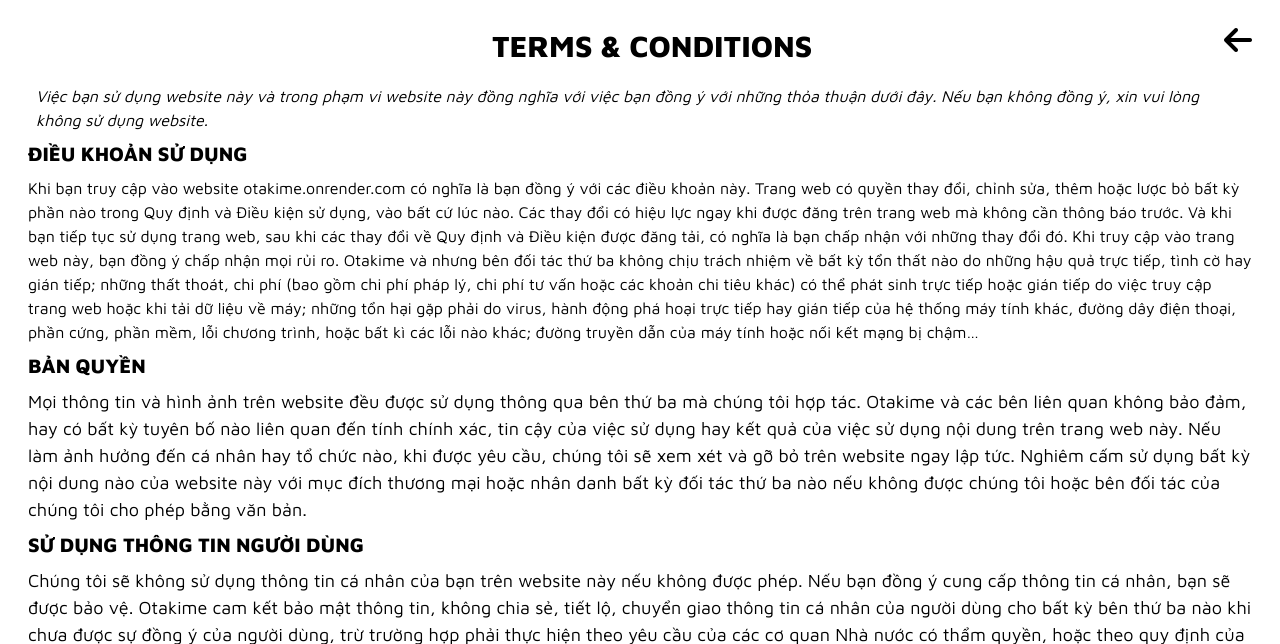
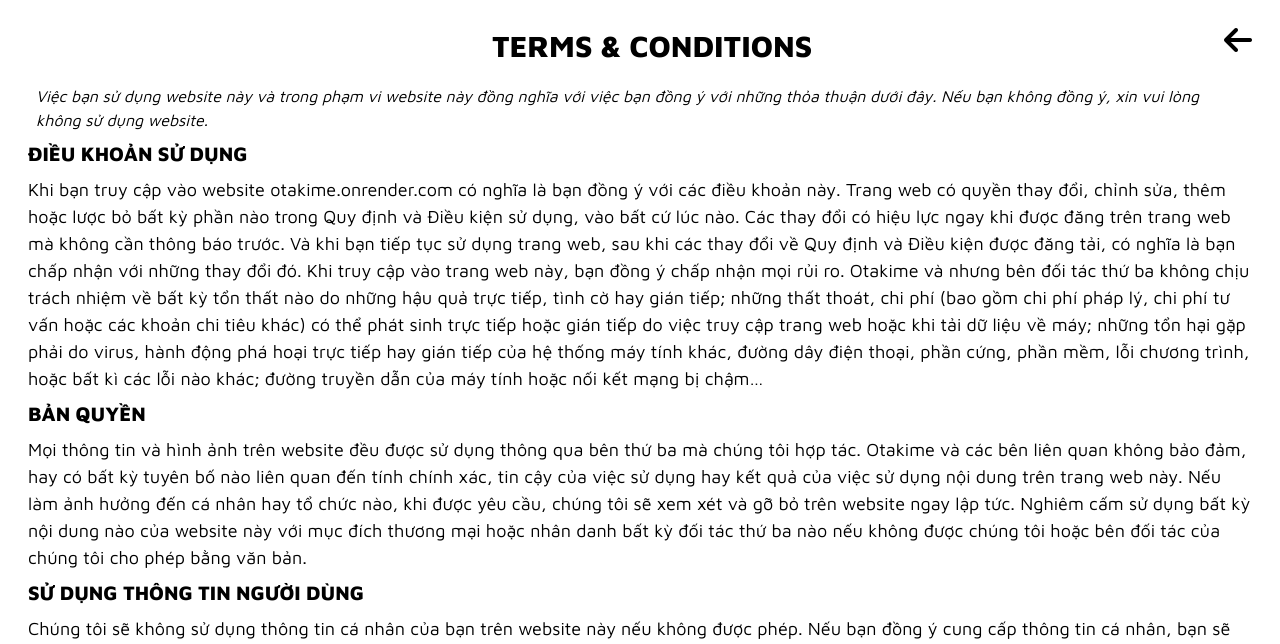
Before and after one commit to LamNhac/otakime, a Flask app: page /dieukhoan in a window 1280 px wide. Shown: the top 644 px of the page. Run offline with Flask 2, Linux system fonts and the light colour scheme; style sheets or scripts are compiled from the project's sources; parts of the project's set-up code (start-up, migrations or seed data) failed here and were passed over; some libraries are stand-ins or nearby versions.

Commit message:
fix style text terms

```diff
--- a/historyLogs.txt
+++ b/historyLogs.txt
@@ -1 +1 @@
-2022-11-24 21:54:05.662120 // Ore no Kokan wa Bishoujo Datta no ka - Update chapter
+WWWWWWWWWWW2022-11-24 21:54:05.662120 // Ore no Kokan wa Bishoujo Datta no ka - Update chapter
--- a/templates/client/TermandConditions.html
+++ b/templates/client/TermandConditions.html
@@ -24,7 +24,7 @@
             <h3 class="text-xl font-semibold"> ĐIỀU KHOẢN SỬ DỤNG</h3>
 
 
-            <p > Khi bạn truy cập vào website otakime.onrender.com có
+            <p style="font-weight: normal; font-size: 18px;"> Khi bạn truy cập vào website otakime.onrender.com có
                 nghĩa là bạn đồng ý với các điều khoản này. Trang web có quyền thay đổi, chỉnh sửa, thêm hoặc lược bỏ
                 bất kỳ phần nào trong Quy định và Điều kiện sử dụng, vào bất cứ lúc nào. Các thay đổi có hiệu lực ngay
                 khi được đăng trên trang web mà không cần thông báo trước. Và khi bạn tiếp tục sử dụng trang web, sau
```
